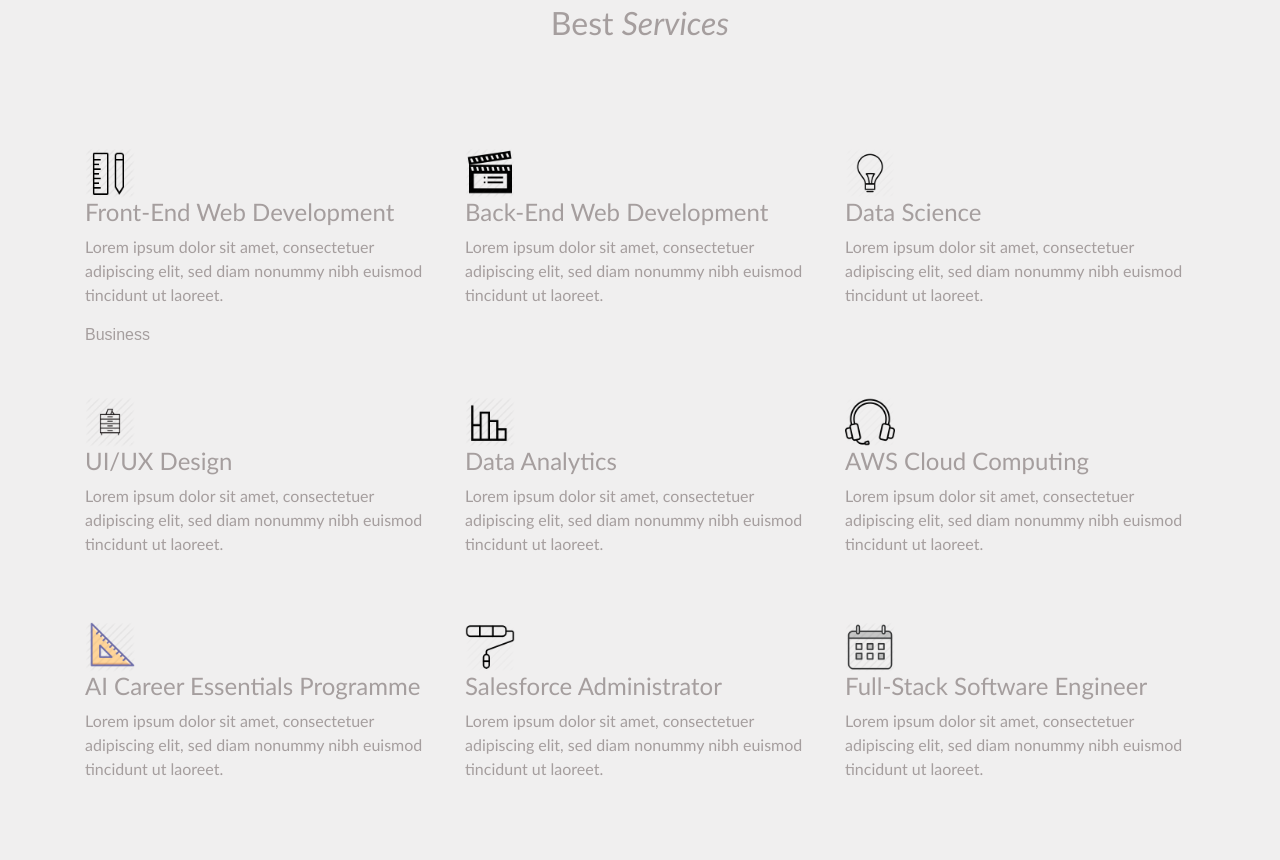
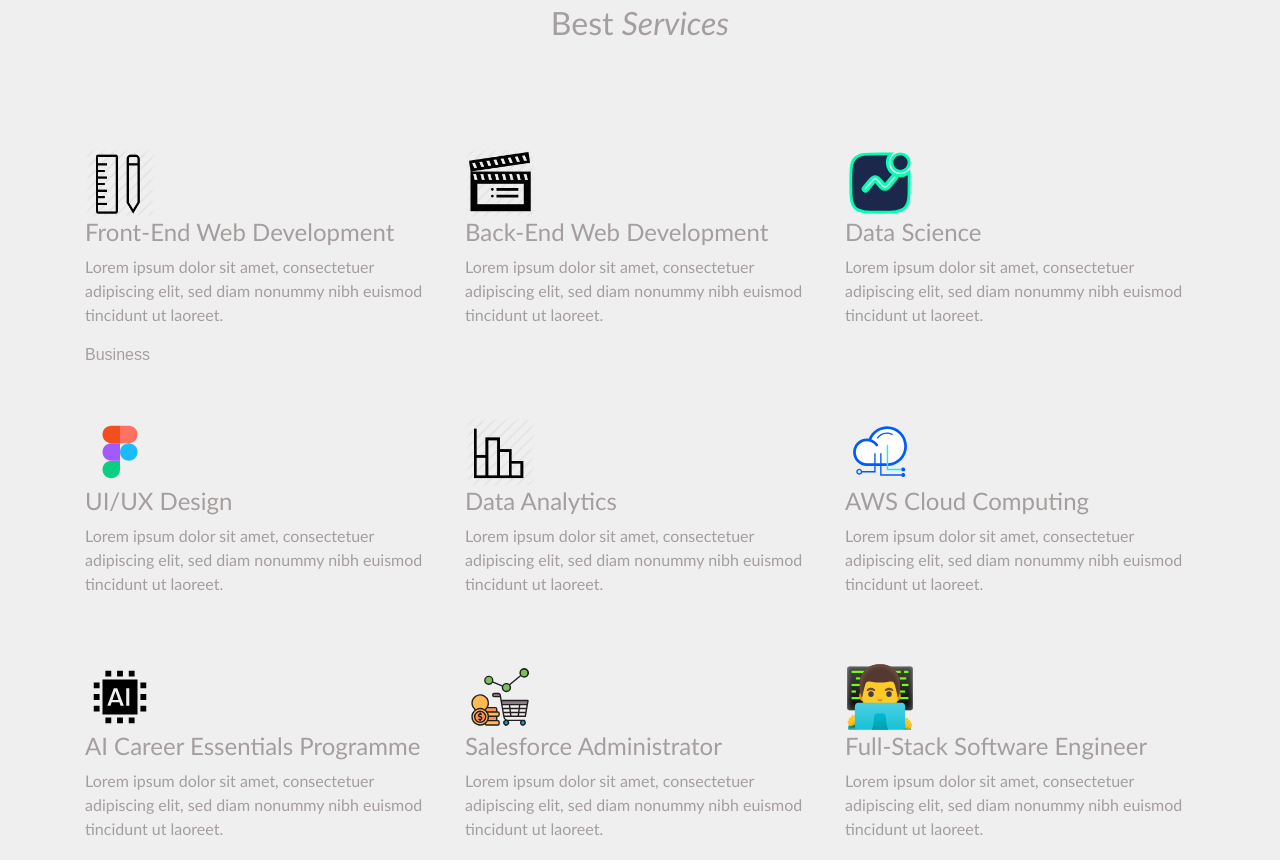
Before and after one commit to EndrexAkoto/SkillHive, a plain HTML site: page index.html in a window 1280 px wide. Shown: the part 1967-2827 px from the top of the page. Drawn offline with nearby package versions, Linux system fonts and the light colour scheme.

Commit message:
services- changes

```diff
--- a/css/index.css
+++ b/css/index.css
@@ -1,3 +1,7 @@
+.navbar-brand img {
+    width: 40px;
+    height: 60px;
+}
 .but1{
     border-radius: 100%;
     background-color: rgb(236, 86, 111);
--- a/index.html
+++ b/index.html
@@ -158,14 +158,14 @@
                 <div class="row">
                     <div class="col-sm-4">
                         <div class="services-box">
-                             <img class="para" src="images/pencil-and-ruler-128.png" style="width:50px; height:50px;">
+                             <img class="para" src="images/pencil-and-ruler-128.png" style="width:70px; height:70px;">
                              <h4 class="para">Front-End Web Development</h4>
                             <p class="para">Lorem ipsum dolor sit amet, consectetuer adipiscing elit, sed diam nonummy nibh euismod tincidunt ut laoreet.</p>
                         </div>
                     </div>
                     <div class="col-sm-4">
                         <div class="services-box">
-                             <img src="images/roles_B-128.png" style="width:50px; height: 50px;">
+                             <img src="images/roles_B-128.png" style="width:70px; height: 70px;">
                             <h4>Back-End Web Development</h4>
                             <p>Lorem ipsum dolor sit amet, consectetuer adipiscing elit, sed diam nonummy nibh euismod tincidunt ut laoreet.</p>
                         </div>
@@ -173,7 +173,7 @@
 
                     <div class="col-sm-4">
                         <div class="services-box">
-                            <img src="images/1_-_Bulb-128.png"style="width:50px; height: 50px;" >
+                            <img src="images/graph-new-svgrepo-com.svg"style="width:70px; height: 70px;" >
                             <h4>Data Science</h4>
                             <p>Lorem ipsum dolor sit amet, consectetuer adipiscing elit, sed diam nonummy nibh euismod tincidunt ut laoreet.</p>
                         </div>
@@ -190,7 +190,7 @@
                 <div class="row">
                     <div class="col-sm-4">
                         <div class="services-box">
-                            <img src="images/Home_Furniture-11-128.png"style="width:50px; height: 50px;" >
+                            <img src="images/figma-svgrepo-com.svg"style="width:70px; height: 70px;" >
                             <h4>UI/UX Design</h4>
                             <p>Lorem ipsum dolor sit amet, consectetuer adipiscing elit, sed diam nonummy nibh euismod tincidunt ut laoreet.</p>
                         </div>
@@ -198,7 +198,7 @@
 
                     <div class="col-sm-4">
                         <div class="services-box">
-                            <img src="images/chart-histogram-128.png" style="width:50px; height: 50px;">
+                            <img src="images/chart-histogram-128.png" style="width:70px; height: 70px;">
                             <h4>Data Analytics</h4>
                             <p>Lorem ipsum dolor sit amet, consectetuer adipiscing elit, sed diam nonummy nibh euismod tincidunt ut laoreet.</p>
                         </div>
@@ -206,7 +206,7 @@
 
                     <div class="col-sm-4">
                         <div class="services-box">
-                            <img src="images/earphone.png" style="width:50px; height: 50px;">
+                            <img src="images/cloud-backup-svgrepo-com.svg" style="width:70px; height: 70px;">
                             <h4>AWS Cloud Computing</h4>
                             <p>Lorem ipsum dolor sit amet, consectetuer adipiscing elit, sed diam nonummy nibh euismod tincidunt ut laoreet.</p>
                         </div>
@@ -218,7 +218,7 @@
                 <div class="row">
                     <div class="col-sm-4">
                         <div class="services-box">
-                            <img src="images/023_019_rule_triangle_ruler_scale_measure_tool-128.png" style="width:50px; height: 50px;">
+                            <img src="images/ai-svgrepo-com.svg" style="width:70px; height: 70px;">
                             <h4>AI Career Essentials Programme</h4>
                             <p>Lorem ipsum dolor sit amet, consectetuer adipiscing elit, sed diam nonummy nibh euismod tincidunt ut laoreet.</p>
                         </div>
@@ -226,7 +226,7 @@
 
                     <div class="col-sm-4">
                         <div class="services-box">
-                            <img src="images/paint_roller-128.png" style="width:50px; height: 50px;">
+                            <img src="images/sales-shop-analytics-svgrepo-com.svg" style="width:70px; height: 70px;">
                             <h4>Salesforce Administrator</h4>
                             <p>Lorem ipsum dolor sit amet, consectetuer adipiscing elit, sed diam nonummy nibh euismod tincidunt ut laoreet.</p>
                         </div>
@@ -234,7 +234,7 @@
 
                     <div class="col-sm-4">
                         <div class="services-box">
-                            <img src="images/busines-office-calendar-128.png" style="width:50px; height: 50px;">
+                            <img src="images/man-technologist-svgrepo-com.svg" style="width:70px; height: 70px;">
                             <h4>Full-Stack Software Engineer</h4>
                             <p>Lorem ipsum dolor sit amet, consectetuer adipiscing elit, sed diam nonummy nibh euismod tincidunt ut laoreet.</p>
                         </div>
@@ -356,7 +356,7 @@
         <div class="row">
             <div class="col">
                 <img src="./images/team1.jpg" alt="" class="team">
-                <br><h4>Andrew Sparks</h4>
+                <br><h4></h4>
                  <h6 class="slant">CEO/Founder</h6>
                  <p>Lorem ipsum dolor sit amet, consectetuer
                     <br>adipiscing elit, sed diam nonummy nibh euismod
```
Also changed, not shown: image/logo_4.png (added), images/ai-svgrepo-com.svg (added), images/cloud-backup-svgrepo-com.svg (added), images/figma-svgrepo-com.svg (added), images/graph-new-svgrepo-com.svg (added), images/man-technologist-svgrepo-com.svg (added), images/pandas-svgrepo-com.svg (added), images/sales-shop-analytics-svgrepo-com.svg (added).
